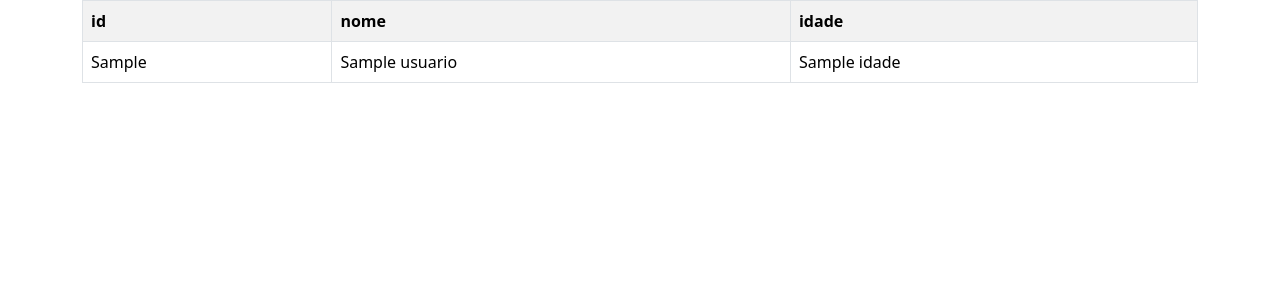
After one commit to mclarafreireteles/app-cadastro-django, a Django app: template projeto_cadastro/app_cadastro_usuarios/templates/usuarios/usuarios.html in a window 1280 px wide. The commit adds this page. Shown: the top 300 px of the page. Run offline with Django 5.2, Linux system fonts and the light colour scheme; the template is opened without the code that fills it: most values are stand-ins (such as "Sample title", 1, 10 or a date in 2020).

Commit message:
:sparkles: Finalizando css da página de usuários

```diff
--- a/projeto_cadastro/app_cadastro_usuarios/templates/usuarios/home.html
+++ b/projeto_cadastro/app_cadastro_usuarios/templates/usuarios/home.html
@@ -28,6 +28,7 @@
         </div>
       </nav>
       <form action="{% url 'listagem_usuarios' %}" method="post">
+        {% csrf_token %}
         <div style="text-align: center;" class="container">
           <h1>Cadastro de usuários</h1>
           Nome <input name="nome" class="form-control-sm" type="text">
--- /dev/null
+++ b/projeto_cadastro/app_cadastro_usuarios/templates/usuarios/usuarios.html
@@ -0,0 +1,43 @@
+<!doctype html>
+<html lang="ar" dir="ltr">
+  <head>
+    <!-- Required meta tags -->
+    <meta charset="utf-8">
+    <meta name="viewport" content="width=device-width, initial-scale=1">
+
+    <!-- Bootstrap CSS -->
+    <link rel="stylesheet" href="https://cdn.jsdelivr.net/npm/bootstrap@5.3.3/dist/css/bootstrap.rtl.min.css" integrity="sha384-dpuaG1suU0eT09tx5plTaGMLBsfDLzUCCUXOY2j/LSvXYuG6Bqs43ALlhIqAJVRb" crossorigin="anonymous">
+
+    <title>Cadastre-me</title>
+  </head>
+
+<body>
+
+
+<div class="container">
+    <table class="table table-bordered table-striped">
+        <tr>
+            <th>id</th>
+            <th>nome</th>
+            <th>idade</th>
+        </tr>
+        {% for usuario in usuarios %}
+        <tr>
+            <td>{{usuario.id_usuario}}</td>
+            <td>{{usuario.nome}}</td>
+            <td>{{usuario.idade}}</td>
+        </tr>
+        {% endfor %}
+    </table>
+</div>
+
+    <!-- Optional JavaScript; choose one of the two! -->
+    <!-- Option 1: Bootstrap Bundle with Popper -->
+    <script src="https://cdn.jsdelivr.net/npm/bootstrap@5.3.3/dist/js/bootstrap.bundle.min.js" integrity="sha384-YvpcrYf0tY3lHB60NNkmXc5s9fDVZLESaAA55NDzOxhy9GkcIdslK1eN7N6jIeHz" crossorigin="anonymous"></script>
+    <!-- Option 2: Separate Popper and Bootstrap JS -->
+    <!--
+    <script src="https://cdn.jsdelivr.net/npm/@popperjs/core@2.11.8/dist/umd/popper.min.js" integrity="sha384-I7E8VVD/ismYTF4hNIPjVp/Zjvgyol6VFvRkX/vR+Vc4jQkC+hVqc2pM8ODewa9r" crossorigin="anonymous"></script>
+    <script src="https://cdn.jsdelivr.net/npm/bootstrap@5.3.3/dist/js/bootstrap.min.js" integrity="sha384-0pUGZvbkm6XF6gxjEnlmuGrJXVbNuzT9qBBavbLwCsOGabYfZo0T0to5eqruptLy" crossorigin="anonymous"></script>
+    -->
+  </body>
+</html>
--- a/projeto_cadastro/app_cadastro_usuarios/views.py
+++ b/projeto_cadastro/app_cadastro_usuarios/views.py
@@ -9,3 +9,9 @@ def usuarios(request):
     novo_usuario.nome = request.POST.get('nome')
     novo_usuario.idade = request.POST.get('idade')
     novo_usuario.save()
+
+    usuarios = {
+        'usuarios': Usuario.objects.all()
+    }
+
+    return render(request, 'usuarios/usuarios.html', usuarios)
```
Also changed, not shown: projeto_cadastro/app_cadastro_usuarios/migrations/0002_rename_usuarios_usuario.py (added), projeto_cadastro/db.sqlite3.
